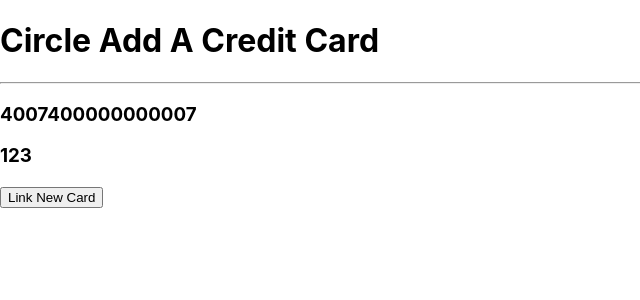
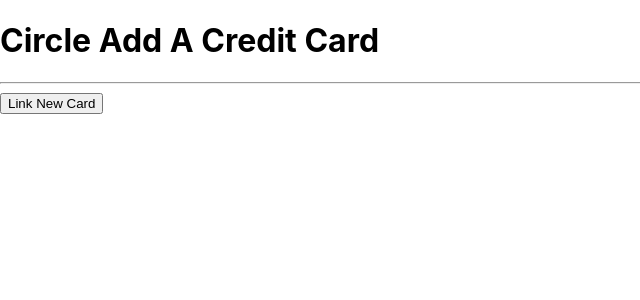
Before and after one commit to circle-mchang/react-app-practice, a React (Create React App) app: page / in a window 1280 px wide. Shown: the top 300 px of the page, without its empty margins (0-640 px from the left). Built offline with nearby package versions, Linux system fonts and the light colour scheme.

Commit message:
Fix card number not showing

```diff
--- a/src/components/Card.js
+++ b/src/components/Card.js
@@ -5,7 +5,7 @@
     return (
         <React.Fragment>
             <h3>{props.cardNumber}</h3>
-            <h3>{props.CVV}</h3>
+            {/* <h3>{props.CVV}</h3> */}
 
         </React.Fragment>
     )
--- a/src/components/CardControl.js
+++ b/src/components/CardControl.js
@@ -6,7 +6,9 @@
     constructor(props){
         super(props);
         this.state = {
-            formVisibleOnPage: false
+            formVisibleOnPage: false,
+            // move mainCardList into state
+            mainCardList: []
         }
     }
 
@@ -16,14 +18,21 @@
             {formVisibleOnPage: !prevState.formVisibleOnPage}))
     }
 
+    handleAddingNewCardToList = (newCard) => {
+        const newMainCardList = this.state.mainCardList.concat(newCard);
+        this.setState({mainCardList: newMainCardList, formVisibleOnPage: false});
+    }
+
     render(){
         let currentlyVisibleState = null;
         let buttonText = null;
         if(this.state.formVisibleOnPage) {
-            currentlyVisibleState = <NewCardForm/>
+            // passing handleAddingNewCardToList method down to the NewCardForm component as a prop
+            currentlyVisibleState = <NewCardForm onNewCardCreation={this.handleAddingNewCardToList}/>
             buttonText = "Return to Card List"
         } else {
-            currentlyVisibleState = <CardList/>
+            // passing mainCardList state as a prop to cardList <CardList cardList={this.state.mainCardList}/>
+            currentlyVisibleState = <CardList cardList={this.state.mainCardList}/>
             buttonText = "Link New Card"
         }
         return (
--- a/src/components/CardList.js
+++ b/src/components/CardList.js
@@ -1,46 +1,49 @@
 import { getDefaultNormalizer } from "@testing-library/react";
 import React from "react";
 import Card from "./Card";
+import PropTypes from "prop-types";
 
-const mainCardList = [
-    {
-        cardNumber: '4007400000000007',
-        CVV: '123',
-        expY: '2025',
-        expM: '01',
-        fullName: 'Customer 001',
-        addressl1: 'test',
-        postal: '11111',
-        city: 'Test City',
-        district: 'MA',
-        countryCode: 'US',
-        phone: '+12025550180',
-        email: 'customer-0001@circle.com'
-    }
-]
-function CardList() {
+// const mainCardList = [
+//     {
+//         cardNumber: '4007400000000007',
+//         CVV: '123',
+//         expY: '2025',
+//         expM: '01',
+//         fullName: 'Customer 001',
+//         addressl1: 'test',
+//         postal: '11111',
+//         city: 'Test City',
+//         district: 'MA',
+//         countryCode: 'US',
+//         phone: '+12025550180',
+//         email: 'customer-0001@circle.com'
+//     }
+// ]
+function CardList(props) {
     return (
         <React.Fragment>
         <hr/>
-        {mainCardList.map((card, index) =>
+        {props.cardList.map((card, index) =>
             <Card cardNumber={card.cardNumber}
-            CVV={card.CVV}
-            expM={card.expM}
-            expY={card.expY}
-            fullName={card.fullName}
-            addressl1={card.addressl1}
-            postal={card.postal}
-            city={card.city}
-            district={card.district}
-            countryCode={card.countryCode}
-            phone={card.phone}
-            email={card.email}
-            key={index}
-            />
-
+            // CVV={card.CVV}
+            // expM={card.expM}
+            // expY={card.expY}
+            // fullName={card.fullName}
+            // addressl1={card.addressl1}
+            // postal={card.postal}
+            // city={card.city}
+            // district={card.district}
+            // countryCode={card.countryCode}
+            // phone={card.phone}
+            // email={card.email}
+            key={index}/>
         )}
       </React.Fragment>
     )
 }
 
+CardList.propTypes = {
+    cardList: PropTypes.array
+};
+
 export default CardList;
--- a/src/components/NewCardForm.js
+++ b/src/components/NewCardForm.js
@@ -1,8 +1,14 @@
 import React from "react";
+import PropTypes from "prop-types"
+import { v4 } from "uuid";
 
-function NewCardForm(){
+function NewCardForm(props){
     function handleNewCardFormSubmission(event) {
         event.preventDefault();
+        props.onNewCardCreation({
+            cardNumber: event.target.cardNumber.value,
+            id: v4()
+        })
         console.log(event.target.cardNumber.value);
     }
     return (
@@ -18,4 +24,8 @@
     )
 }
 
+NewCardForm.propTypes = {
+    onNewCardCreation: PropTypes.func
+}
+
 export default NewCardForm;
```
